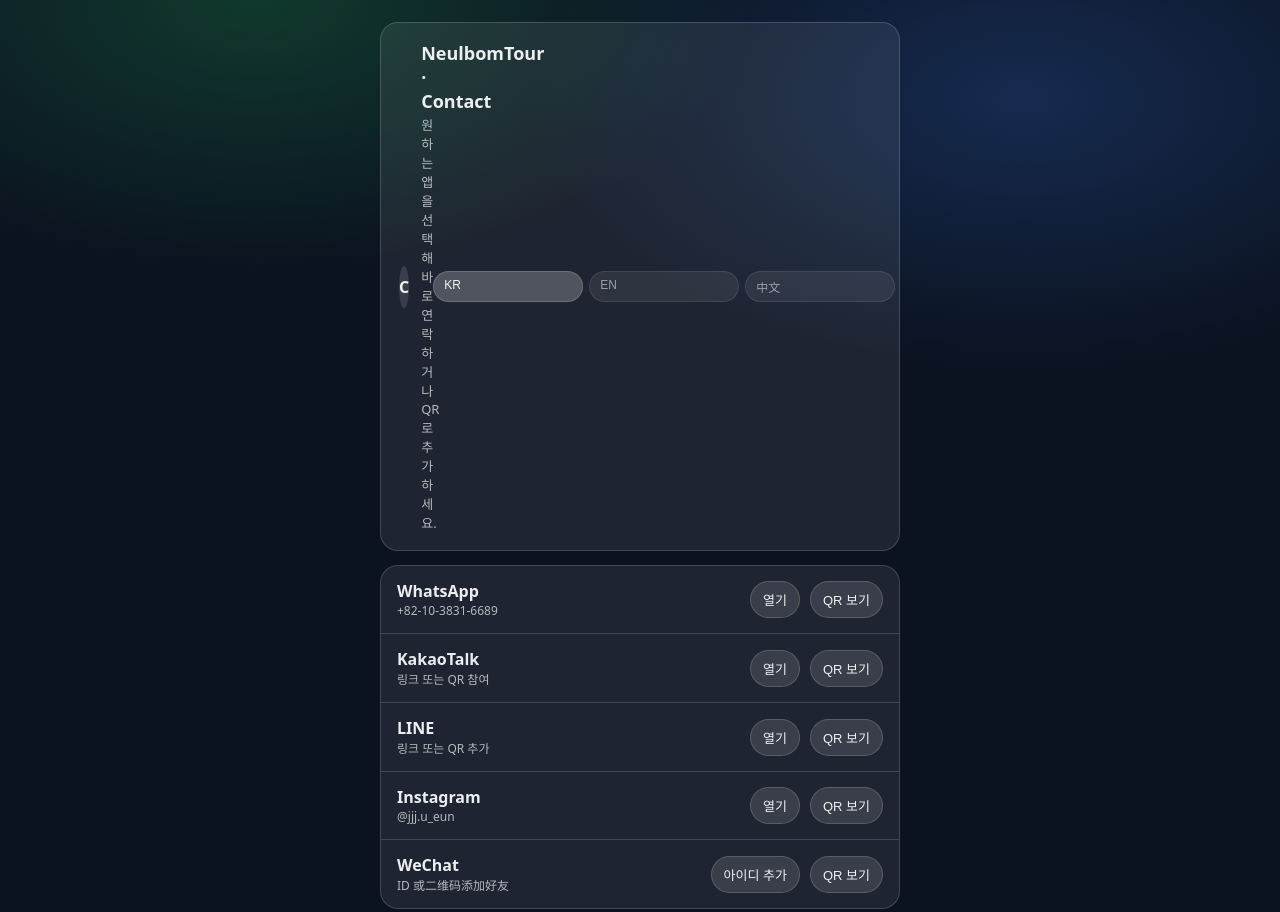
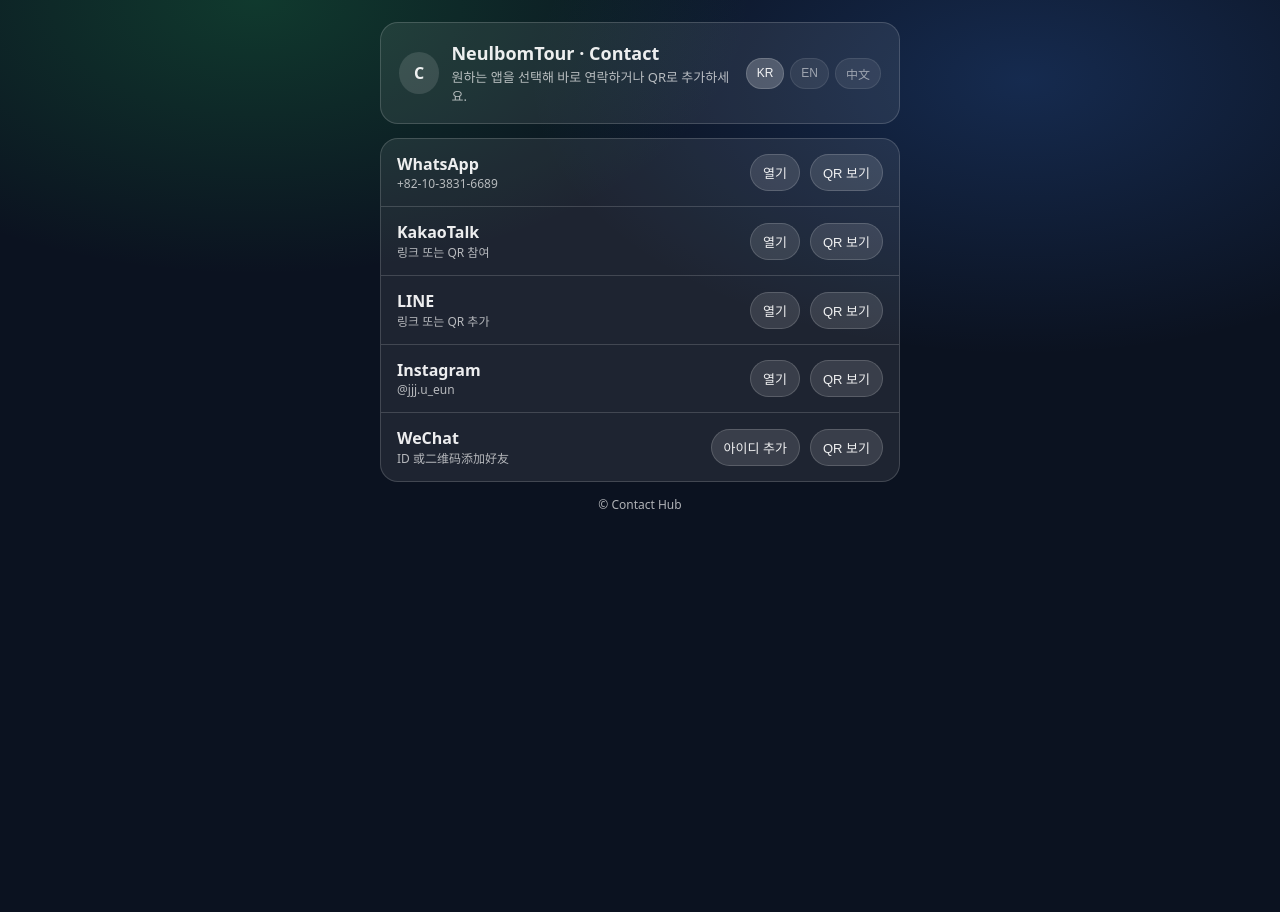
Before and after one commit to neulbomtour/contact, a plain HTML site: page index.html in a window 1280 px wide. Shown: the top 912 px of the page. After the commit the page ends 800 px from the top, so only its background shows below. Drawn offline with Linux system fonts and the light colour scheme.

Commit message:
Update index.html

```diff
--- a/index.html
+++ b/index.html
@@ -65,9 +65,6 @@
   font-size:12px;
   cursor:pointer;
   opacity:.6;
-  min-width:150px;
-  display:flex;
-  justify-content:space-between;
   white-space:nowrap;
 }
 .lang-btn.active{
```
